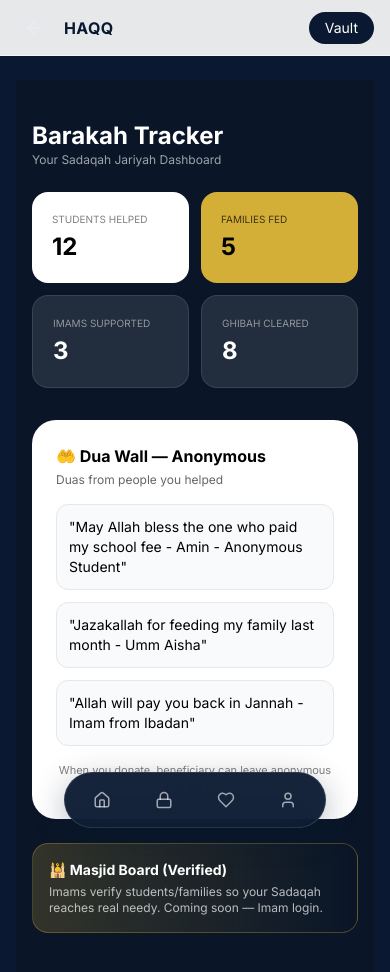
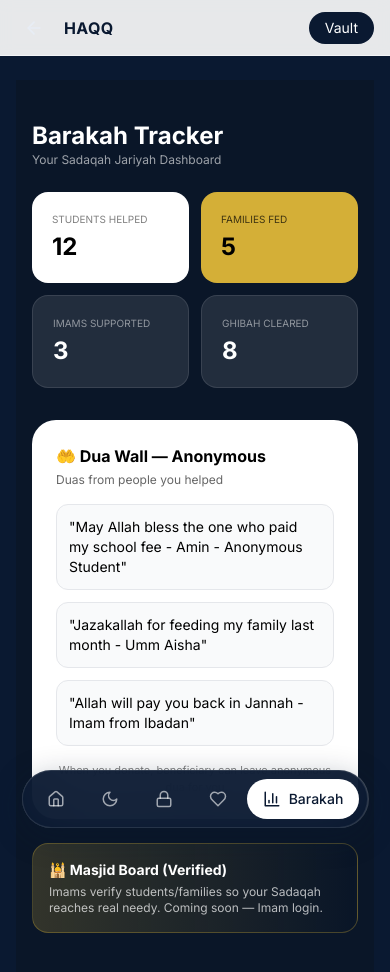
Before and after one commit to Habeebullahi7/Haqq-Vault, a Next.js app: page /tracker in a window 390 px wide. Shown: the top 972 px of the page. Built offline with nearby package versions, Linux system fonts and the light colour scheme.

Commit message:
Enhance BottomNav with additional navigation items

```diff
--- a/components/BottomNav.tsx
+++ b/components/BottomNav.tsx
@@ -1,22 +1,53 @@
 'use client'
 import Link from 'next/link'
 import { usePathname } from 'next/navigation'
-import { Home, Lock, Heart, User } from 'lucide-react'
+import { Home, Lock, Heart, User, Moon, BarChart3, ScrollText } from 'lucide-react'
+
 const items = [
   { href: '/', label: 'Home', icon: Home },
+  { href: '/muhasabah', label: 'Muhasabah', icon: Moon },
   { href: '/vault', label: 'Vault', icon: Lock },
   { href: '/donate', label: 'Donate', icon: Heart },
+  { href: '/tracker', label: 'Barakah', icon: BarChart3 },
+]
+
+const moreItems = [
+  { href: '/kaffarah', label: 'Kaffarah', icon: ScrollText },
   { href: '/account', label: 'Account', icon: User },
 ]
+
 export default function BottomNav(){
   const path = usePathname()
+
+  // Check active - for subpages like /kaffarah, /account
+  const isActive = (href:string) => path === href || path.startsWith(href + '/')
+
   return (
-    <div className="lg:hidden fixed bottom-4 left-0 right-0 z-50 flex justify-center pointer-events-none">
+    <div className="lg:hidden fixed bottom-4 left-0 right-0 z-50 flex flex-col items-center gap-2 pointer-events-none">
+
+      {/* Small top pill for extra pages when you are inside them */}
+      {(path.startsWith('/kaffarah') || path.startsWith('/account') || path.startsWith('/wasiyyah')) && (
+        <div className="pointer-events-auto bg-[#0A1931]/90 backdrop-blur-xl border border-white/10 rounded-full flex gap-1 px-2 py-1.5">
+          {moreItems.map(i=>{
+            const active = isActive(i.href)
+            return (
+              <Link key={i.href} href={i.href} className={`flex items-center gap-1.5 px-3 py-1.5 rounded-full text-[11px] font-medium transition ${active ? 'bg-white text-[#0A1931]' : 'text-white/60'}`}>
+                <i.icon size={14}/> {i.label}
+              </Link>
+            )
+          })}
+          <Link href="/wasiyyah" className={`flex items-center gap-1.5 px-3 py-1.5 rounded-full text-[11px] font-medium transition ${isActive('/wasiyyah') ? 'bg-white text-[#0A1931]' : 'text-white/60'}`}>
+            📜 Wasi
+          </Link>
+        </div>
+      )}
+
+      {/* Main pill - your original style */}
       <div className="pointer-events-auto bg-[#0A1931]/95 backdrop-blur-xl border border-white/10 rounded-full flex gap-1 px-2 py-2 shadow-[0_8px_32px_rgba(10,25,49,0.3)]">
         {items.map(i=>{
-          const active = path === i.href
+          const active = isActive(i.href)
           return (
-            <Link key={i.href} href={i.href} className={`flex items-center gap-2 px-5 py-2.5 rounded-full text-sm font-medium transition ${active ? 'bg-white text-[#0A1931]' : 'text-white/60'}`}>
+            <Link key={i.href} href={i.href} className={`flex items-center gap-2 px-4 py-2.5 rounded-full text-sm font-medium transition ${active ? 'bg-white text-[#0A1931]' : 'text-white/60'}`}>
               <i.icon size={18}/> {active && i.label}
             </Link>
           )
@@ -24,4 +55,4 @@ export default function BottomNav(){
       </div>
     </div>
   )
-}
+      }
```
